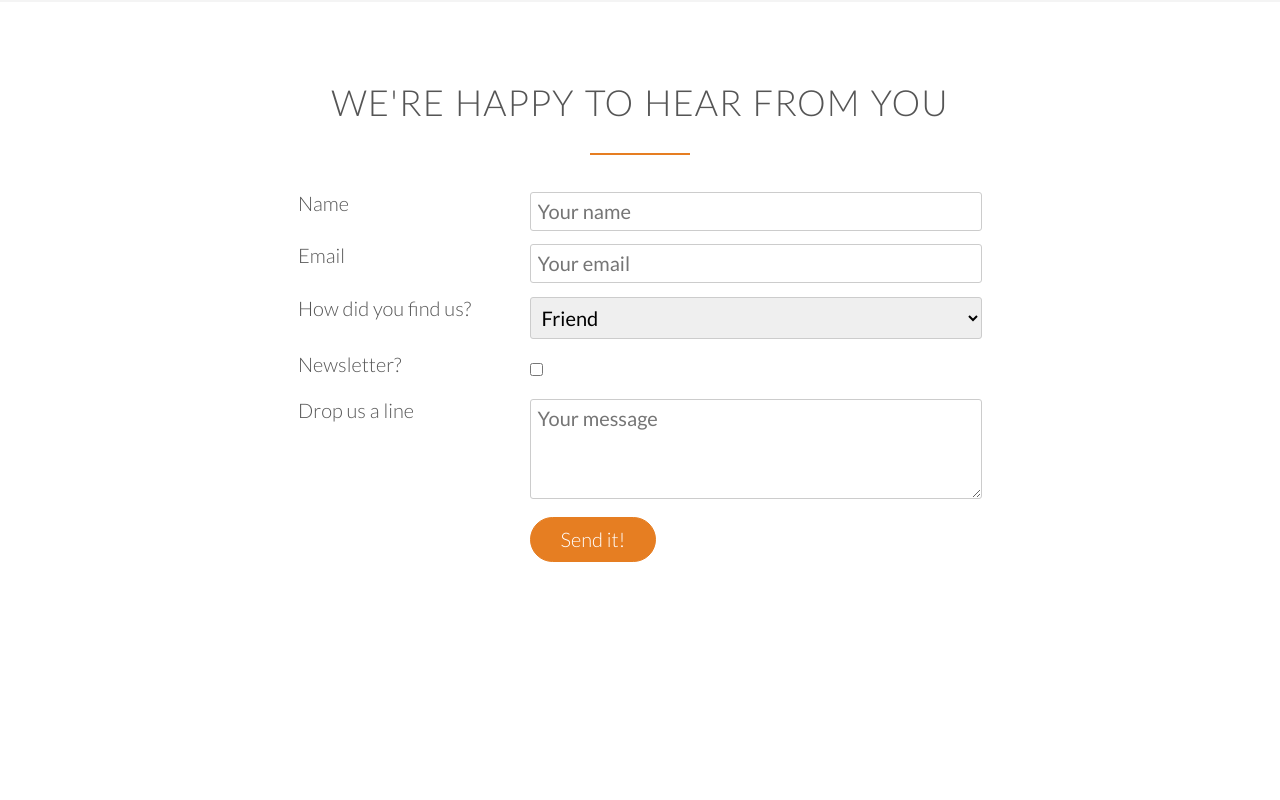
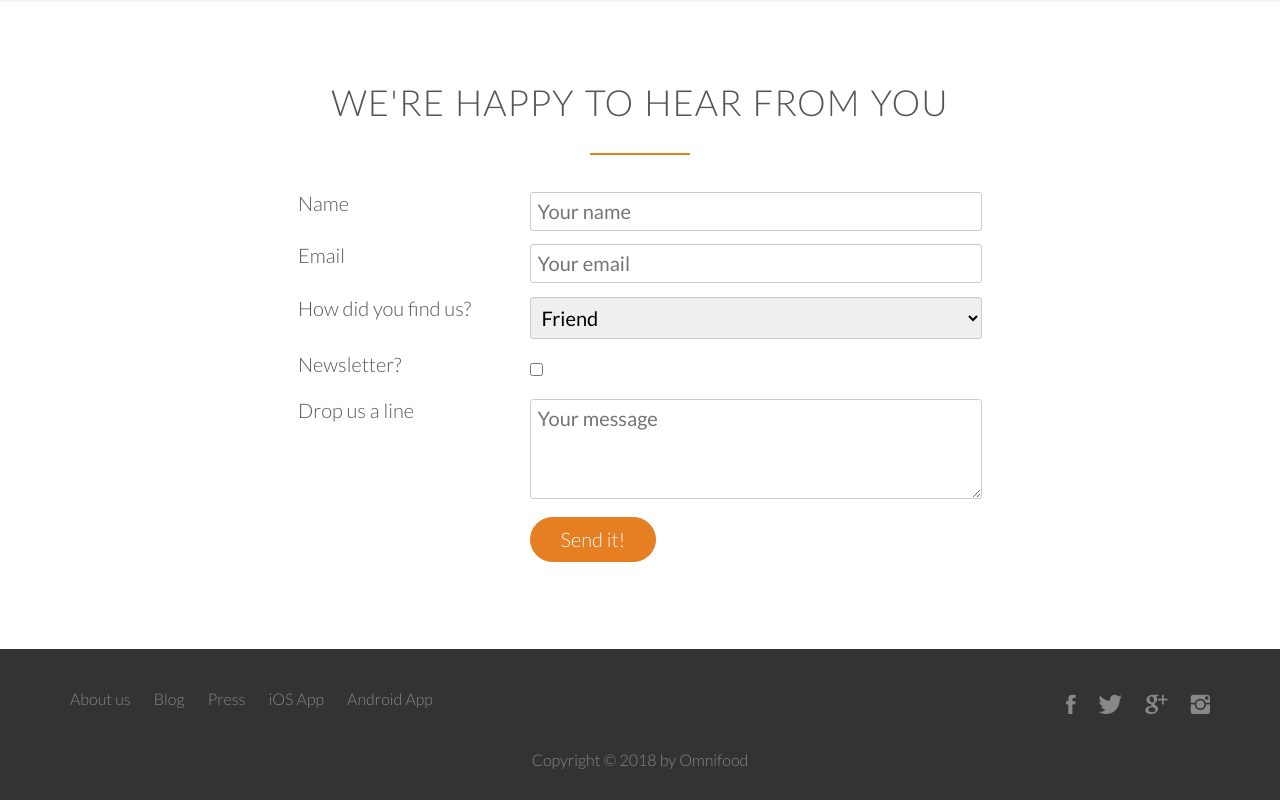
Before and after one commit to MarcinGren-zz/Omnifood, a plain HTML site: page index.html in a window 1280 px wide. Shown: the part 4624-5424 px from the top of the page. Before the commit the page ends 5273 px from the top, so only its background shows below. Drawn offline with nearby package versions, Linux system fonts and the light colour scheme.

Commit message:
added footer

```diff
--- a/index.html
+++ b/index.html
@@ -383,6 +383,31 @@
         </div>
     </section>
 
+    <footer>
+        <div class="row">
+            <div class="col span-1-of-2">
+                <ul class="footer-nav">
+                    <li><a href="#">About us</a></li>
+                    <li><a href="#">Blog</a></li>
+                    <li><a href="#">Press</a></li>
+                    <li><a href="#">iOS App</a></li>
+                    <li><a href="#">Android App</a></li>
+                </ul>
+            </div>
+            <div class="col span-1-of-2">
+                <ul class="social-links">
+                    <li><a class="facebook-link" href="#"><i class="ion-social-facebook"></i></a></li>
+                    <li><a class="twitter-link" href="#"><i class="ion-social-twitter"></i></a></li>
+                    <li><a class="googleplus-link" href="#"><i class="ion-social-googleplus"></i></a></li>
+                    <li><a class="instagram-link" href="#"><i class="ion-social-instagram"></i></a></li>
+                </ul>
+            </div>
+        </div>
+        <div class="row">
+            <p>Copyright &copy; 2018 by Omnifood</p>
+        </div>
+    </footer>
+
 </body>
 
 </html>
--- a/resources/css/style.css
+++ b/resources/css/style.css
@@ -454,3 +454,67 @@ input[type=checkbox] {
 *:focus {
     outline: none;
 }
+
+/* FOOTER */
+
+footer {
+    background-color: #333;
+    padding: 30px;
+    font-size: 80%;
+}
+
+.footer-nav {
+    list-style: none;
+    float: left;
+}
+
+.social-links {
+    list-style: none;
+    float: right;
+}
+
+.footer-nav li, .social-links li {
+    display: inline-block;
+    margin-right: 20px;
+}
+
+.footer-nav li:last-child, .social-links li:last-child {
+    margin: 0;
+}
+
+.footer-nav li a:link, .footer-nav li a:visited, .social-links li a:link, .social-links li a:visited {
+    text-decoration: none;
+    border: 0;
+    color: #888;
+    transition: color 0.2s;
+}
+
+.social-links li a:link, .social-links li a:visited {
+    font-size: 160%;
+}
+
+.footer-nav li a:hover, .footer-nav li a:active {
+    color: #ddd;
+}
+
+footer p {
+    color: #888;
+    text-align: center;
+    margin-top: 20px;
+}
+
+.social-links .facebook-link:hover, .social-links .facebook-link:active {
+    color: #3b5998;
+}
+
+.social-links .twitter-link:hover, .social-links .twitter-link:active {
+    color: #00aced;
+}
+
+.social-links .googleplus-link:hover, .social-links .googleplus-link:active {
+    color: #dd4b39;
+}
+
+.social-links .instagram-link:hover, .social-links .instagram-link:active {
+    color: #517fa4;
+}
```
